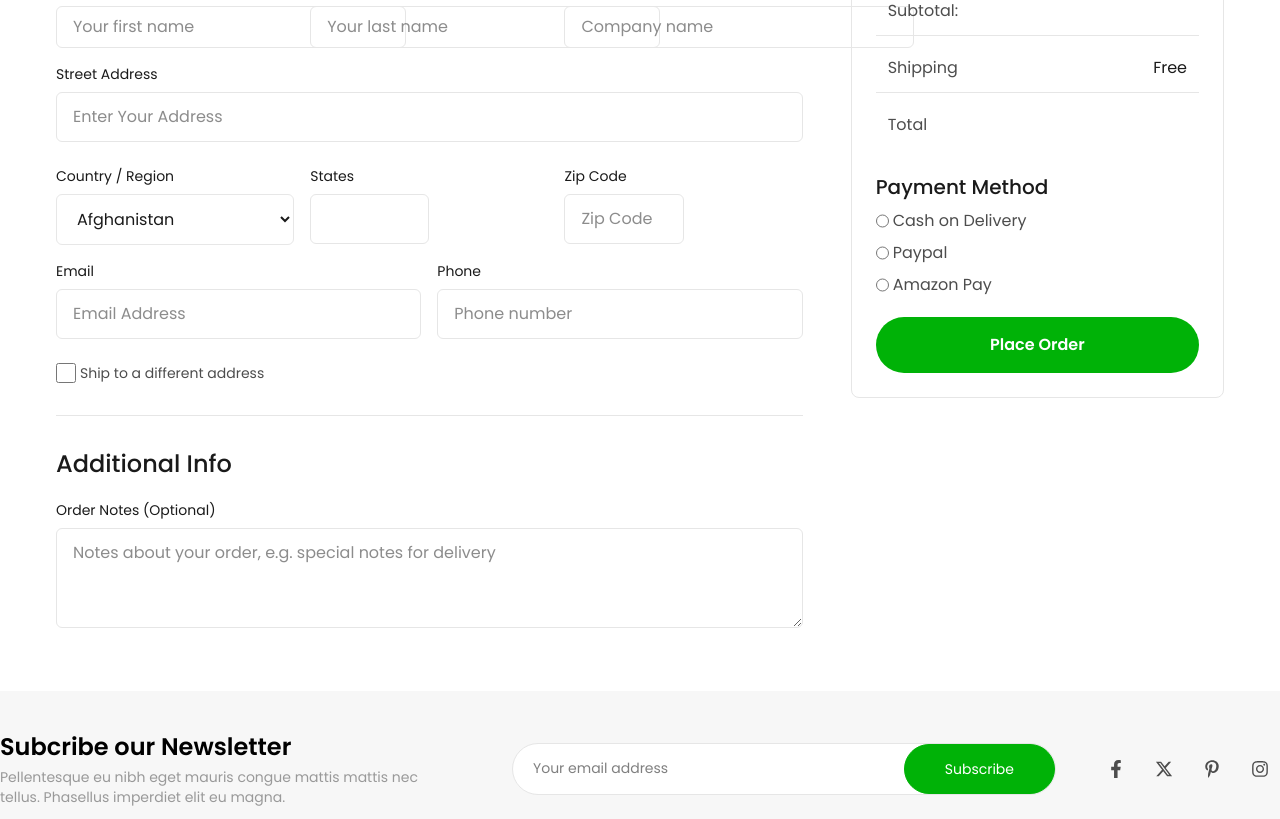
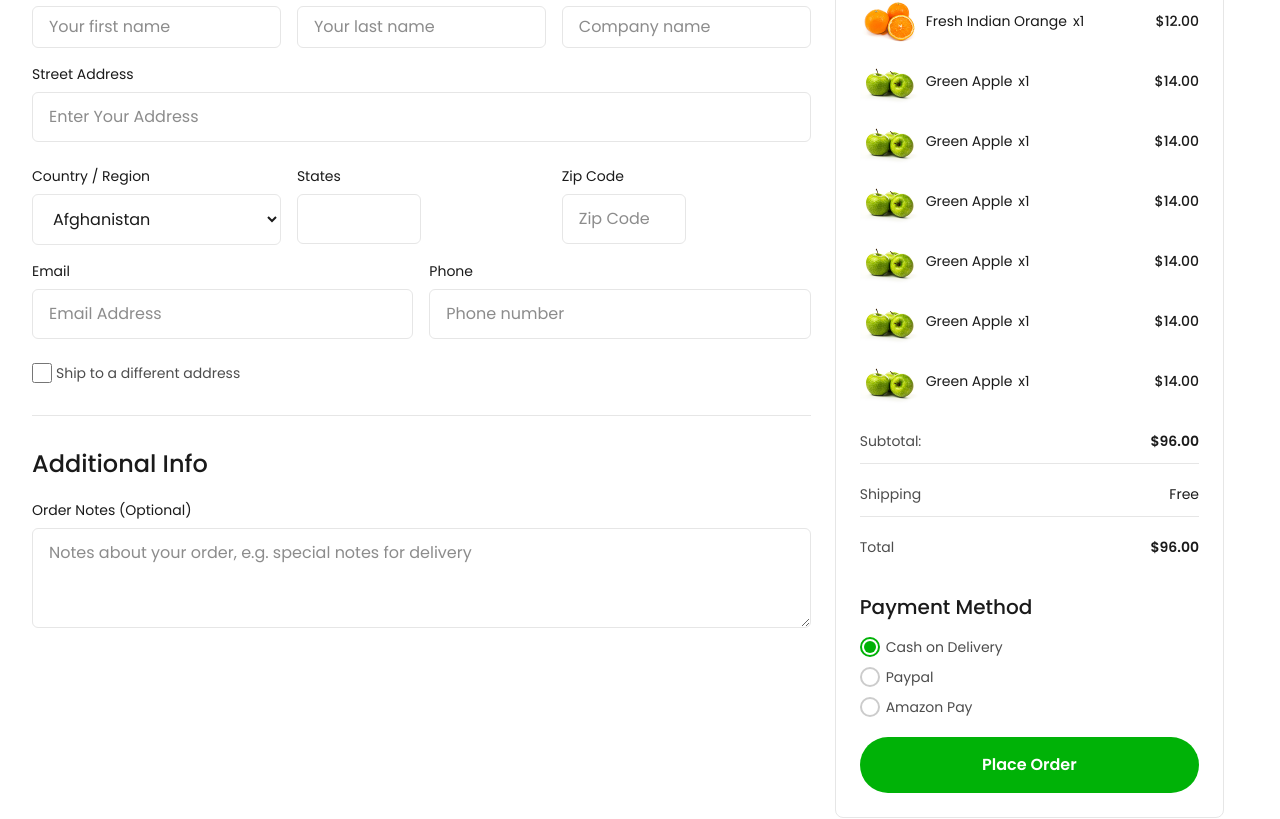
Before and after one commit to itsdevelopershakil/organic-food-e-commerce, a React (Vite) app: page /checkout in a window 1280 px wide. Shown: the part 380-1199 px from the top of the page. Built offline with nearby package versions, Linux system fonts and the light colour scheme.

Commit message:
checkout page completed!!!

```diff
--- /dev/null
+++ b/src/components/PaymentMethod.tsx
@@ -0,0 +1,84 @@
+import { useState } from 'react';
+
+const PaymentMethod = () => {
+    const [selected, setSelected] = useState('cod');
+
+    const radioOptions = [
+        { id: 'cod', label: 'Cash on Delivery' },
+        { id: 'paypal', label: 'Paypal' },
+        { id: 'amazon', label: 'Amazon Pay' },
+    ];
+
+    return (
+        <div className="">
+            <h4 className="text-[#1A1A1A] text-xl font-medium pt-6">
+                Payment Method
+            </h4>
+            <div className="my-4 space-y-2.5">
+                {radioOptions.map((method) => (
+                    <label
+                        key={method.id}
+                        className="flex gap-1.5 cursor-pointer"
+                    >
+                        <input
+                            type="radio"
+                            name="payment"
+                            value={method.id}
+                            checked={selected === method.id}
+                            onChange={() => setSelected(method.id)}
+                            className="hidden"
+                        />
+                        <div
+                            className={`w-5 h-5 border-2 rounded-full flex items-center justify-center ${
+                                selected === method.id
+                                    ? 'border-primary'
+                                    : 'border-[#CCCCCC]'
+                            }`}
+                        >
+                            {selected === method.id && (
+                                <div className="w-3 h-3 bg-primary rounded-full"></div>
+                            )}
+                        </div>
+                        <span className="text-[#4D4D4D] text-sm">
+                            {method.label}
+                        </span>
+                    </label>
+                ))}{' '}
+            </div>
+
+            {/* <div className="flex gap-1 text-[#4D4D4D]">
+                <input
+                    type="radio"
+                    id="cod"
+                    name="payment_method"
+                    defaultValue="cod"
+                    className=" border-white"
+                />
+
+                <label htmlFor="cod">Cash on Delivery</label>
+            </div>
+            <div className="flex gap-1 text-[#4D4D4D]">
+                <input
+                    type="radio"
+                    id="paypal"
+                    name="payment_method"
+                    defaultValue="paypal"
+                    className=" border-white"
+                />
+                <label htmlFor="paypal">Paypal</label>
+            </div>
+            <div className="flex gap-1 text-[#4D4D4D]">
+                <input
+                    type="radio"
+                    id="amazon-pay"
+                    name="payment_method"
+                    defaultValue="amazon-pay"
+                    className=" border-white"
+                />
+                <label htmlFor="amazon-pay">Amazon Pay</label>
+            </div> */}
+        </div>
+    );
+};
+
+export default PaymentMethod;
--- a/src/pages/Checkout.tsx
+++ b/src/pages/Checkout.tsx
@@ -1,37 +1,92 @@
-import { Link } from 'react-router-dom';
 import Breadcrumbs from '../components/Breadcrumbs';
 
+import React, { useEffect, useState } from 'react';
+import { useSelector } from 'react-redux';
 import CountryList from '../components/CountryList';
 import Divider from '../components/Divider';
+import PaymentMethod from '../components/PaymentMethod';
+import { RootState } from '../redux/store';
 
 const Checkout = () => {
+    const { cartItems } = useSelector((state: RootState) => state.cart);
+    const [subTotal, setSubTotal] = useState(0);
+    const [formData, setFormData] = useState({
+        firstName: '',
+        lastName: '',
+        companyName: '',
+        streetAddress: '',
+        country: '',
+        states: '',
+        zipCode: '',
+        email: '',
+        phone: '',
+        shipToDifferentAdd: false,
+        additionalInfo: '',
+    });
+
+    const handleTextArea = (e: React.ChangeEvent<HTMLTextAreaElement>) => {
+        setFormData({ ...formData, [e.target.name]: e.target.value });
+        console.log(formData);
+    };
+
+    const handleChange = (e: React.ChangeEvent<HTMLInputElement>) => {
+        setFormData({ ...formData, [e.target.name]: e.target.value });
+        console.log(formData);
+    };
+
+    const handleCountryChange = (
+        event: React.ChangeEvent<HTMLSelectElement>
+    ) => {
+        console.log(event.target.value);
+        setFormData({ ...formData, country: event.target.value });
+        console.log(formData);
+    };
+
+    const handleSubmit = () => {
+        console.log(formData);
+    };
+
+    useEffect(() => {
+        const subtotals = cartItems.reduce(
+            (acc, item) => acc + item.subtotal,
+            0
+        );
+        setSubTotal(subtotals);
+    }, [cartItems]);
+
     return (
         <div>
             <Breadcrumbs />
             <div className="max-width">
-                <div className="flex p-8 text-[#1A1A1A]">
-                    <div className="w-full lg:w-2/3  my-6 lg:mx-6">
+                <div className="lg:flex p-8 text-[#1A1A1A]">
+                    <div className="w-full lg:w-2/3  my-6">
                         <h3 className="text-2xl font-medium">
                             Billing Information
                         </h3>
                         <div className="grid grid-cols-12 gap-x-4 mt-5">
-                            <div className="col-span-4">
+                            <div className="col-span-12 sm:col-span-6 md:col-span-4">
                                 <p className="text-sm pb-2">First Name</p>
                                 <input
-                                    className="outline-0 border border-[#E6E6E6] rounded-[6px] py-2 px-4"
+                                    value={formData.firstName}
+                                    name="firstName"
+                                    onChange={handleChange}
+                                    className="outline-0 border border-[#E6E6E6] rounded-[6px] py-2 px-4 w-full"
                                     type="text"
                                     placeholder="Your first name"
                                 />
                             </div>
-                            <div className="col-span-4">
+                            <div className="col-span-12 sm:col-span-6 md:col-span-4 pt-4 sm:pt-0">
                                 <p className="text-sm pb-2">Last Name</p>
                                 <input
-                                    className="outline-0 border border-[#E6E6E6] rounded-[6px] py-2 px-4"
+                                    name="lastName"
+                                    onChange={handleChange}
+                                    value={formData.lastName}
+                                    className="outline-0 border border-[#E6E6E6] rounded-[6px] py-2 px-4 w-full"
                                     type="text"
                                     placeholder="Your last name"
                                 />
                             </div>
-                            <div className="col-span-4">
+                            <div className="col-span-12 md:col-span-4 pt-4 md:pt-0">
                                 <p className="text-sm pb-2">
                                     Company Name{' '}
                                     <span className="text-[#999999]">
@@ -39,7 +94,10 @@ const Checkout = () => {
                                     </span>
                                 </p>
                                 <input
-                                    className="outline-0 border border-[#E6E6E6] rounded-[6px] py-2 px-4"
+                                    value={formData.companyName}
+                                    name="companyName"
+                                    onChange={handleChange}
+                                    className="outline-0 border border-[#E6E6E6] rounded-[6px] py-2 px-4 w-full"
                                     type="text"
                                     placeholder="Company name"
                                 />
@@ -48,46 +106,61 @@ const Checkout = () => {
                         <div className="pt-4">
                             <p className="text-sm mb-2">Street Address</p>
                             <input
+                                name="streetAddress"
+                                onChange={handleChange}
+                                value={formData.streetAddress}
                                 className="w-full border border-[#E6E6E6] outline-0 py-3 px-4  rounded-[6px]"
                                 type="text"
                                 placeholder="Enter Your Address"
                             />
                         </div>
                         <div className="grid grid-cols-12 gap-x-4 pt-4">
-                            <div className="col-span-4">
+                            <div className="col-span-12 md:col-span-4">
                                 <CountryList
-                                    country="bangladesh"
-                                    handleChange={() => 'hi'}
+                                    country={formData.country}
+                                    handleChange={handleCountryChange}
                                 />
                             </div>
-                            <div className="col-span-4">
+                            <div className="col-span-6 md:col-span-4">
                                 <p className="text-sm py-2">States</p>
                                 <input
+                                    name="states"
+                                    value={formData.states}
+                                    onChange={handleChange}
                                     type="text"
-                                    className="outline-0 border border-[#E6E6E6] w-1/2 py-3 px-4 rounded-[6px]"
+                                    className="outline-0 border border-[#E6E6E6] w-full md:w-1/2 py-3 px-4 rounded-[6px]"
                                 />
                             </div>
-                            <div className="col-span-4">
+                            <div className="col-span-6 md:col-span-4">
                                 <p className="text-sm py-2">Zip Code</p>
                                 <input
+                                    name="zipCode"
+                                    value={formData.zipCode}
+                                    onChange={handleChange}
                                     type="text"
                                     placeholder="Zip Code"
-                                    className="outline-0 border border-[#E6E6E6] w-1/2 py-3 px-4 rounded-[6px]"
+                                    className="outline-0 border border-[#E6E6E6] w-full md:w-1/2 py-3 px-4 rounded-[6px]"
                                 />
                             </div>
                         </div>
                         <div className="py-4 grid gap-x-4 grid-cols-12">
-                            <div className="col-span-6">
+                            <div className="col-span-12 md:col-span-6">
                                 <p className="mb-2 text-sm">Email</p>
                                 <input
                                     type="email"
+                                    name="email"
+                                    value={formData.email}
+                                    onChange={handleChange}
                                     placeholder="Email Address"
                                     className="w-full outline-0 border border-[#E6E6E6] py-3 px-4 rounded-[6px]"
                                 />
                             </div>
-                            <div className="col-span-6">
+                            <div className="col-span-12 md:col-span-6 pt-4 md:pt-0">
                                 <p className="mb-2 text-sm">Phone</p>
                                 <input
+                                    name="phone"
+                                    value={formData.phone}
+                                    onChange={handleChange}
                                     type="text"
                                     placeholder="Phone number"
                                     className="w-full outline-0 border border-[#E6E6E6] py-3 px-4 rounded-[6px]"
@@ -96,6 +169,13 @@ const Checkout = () => {
                         </div>
                         <div className="flex gap-1 items-center pt-2 pb-8">
                             <input
+                                onClick={() =>
+                                    setFormData({
+                                        ...formData,
+                                        shipToDifferentAdd:
+                                            !formData.shipToDifferentAdd,
+                                    })
+                                }
                                 className="size-5 cursor-pointer"
                                 type="checkbox"
                             />
@@ -113,6 +193,9 @@ const Checkout = () => {
                                 Order Notes (Optional)
                             </p>
                             <textarea
+                                name="additionalInfo"
+                                value={formData.additionalInfo}
+                                onChange={handleTextArea}
                                 className="w-full outline-0 border border-[#E6E6E6] h-[100px] px-4 py-3 rounded-[6px]"
                                 placeholder="Notes about your order, e.g. special notes for delivery"
                             ></textarea>
@@ -121,70 +204,58 @@ const Checkout = () => {
 
                     <div className="w-full lg:w-1/3  my-6 lg:mx-6">
                         <div className="border border-[#E6E6E6] p-6 rounded-lg text-[#1a1a1a]">
-                            <h3 className="text-xl font-medium">
+                            <h3 className="text-xl font-medium mb-3">
                                 Order Summery
                             </h3>
-                            <div className="flex justify-between mt-2 p-3 border-b border-[#e6e6e6]">
+
+                            {cartItems.map((item, index) => (
+                                <div
+                                    key={index}
+                                    className="flex justify-between items-center text-sm text-[#1A1A1A]"
+                                >
+                                    <div className="flex gap-1.5 items-center">
+                                        <img
+                                            className="size-10 sm:size-15 object-contain"
+                                            src={item.image}
+                                            alt=""
+                                        />
+                                        <p className="text-xs sm:text-sm">
+                                            {item.title}
+                                        </p>
+                                        <p className="text-xs sm:text-sm">
+                                            x{item.quantity}
+                                        </p>
+                                    </div>
+                                    <p className="font-medium pl-2 sm:pl-0">
+                                        ${item.subtotal.toFixed(2)}
+                                    </p>
+                                </div>
+                            ))}
+
+                            <div className="flex justify-between mt-2 py-3 border-b border-[#e6e6e6] text-sm">
                                 <p className="text-[#4D4D4D]">Subtotal: </p>
                                 <p className="font-semibold">
-                                    {/* ${subTotal.toFixed(2)} */}
+                                    ${subTotal.toFixed(2)}
                                 </p>
                             </div>
-                            <div className="flex justify-between mt-2 p-3 border-b border-[#e6e6e6]">
+                            <div className="flex justify-between mt-2 py-3 border-b border-[#e6e6e6] text-sm">
                                 <p className="text-[#4D4D4D]">Shipping </p>
                                 <p>Free</p>
                             </div>
-                            <div className="flex justify-between mt-2 p-3 border-[#e6e6e6]">
+                            <div className="flex justify-between mt-2 py-3 border-[#e6e6e6] text-sm">
                                 <p className="text-[#4D4D4D]">Total</p>
                                 <p className="font-semibold">
-                                    {/* ${subTotal.toFixed(2)} */}
+                                    ${subTotal.toFixed(2)}
                                 </p>
                             </div>
-                            <div className="space-y-2">
-                                <h4 className="text-[#1A1A1A] text-xl font-medium pt-6">
-                                    Payment Method
-                                </h4>
-                                <div className="flex gap-1 text-[#4D4D4D]">
-                                    <input
-                                        type="radio"
-                                        id="cod"
-                                        name="payment_method"
-                                        defaultValue="cod"
-                                        className=" border-white"
-                                    />
-                                    <label htmlFor="cod">
-                                        Cash on Delivery
-                                    </label>
-                                </div>
-                                <div className="flex gap-1 text-[#4D4D4D]">
-                                    <input
-                                        type="radio"
-                                        id="paypal"
-                                        name="payment_method"
-                                        defaultValue="paypal"
-                                        className=" border-white"
-                                    />
-                                    <label htmlFor="paypal">Paypal</label>
-                                </div>
-                                <div className="flex gap-1 text-[#4D4D4D]">
-                                    <input
-                                        type="radio"
-                                        id="amazon-pay"
-                                        name="payment_method"
-                                        defaultValue="amazon-pay"
-                                        className=" border-white"
-                                    />
-                                    <label htmlFor="amazon-pay">
-                                        Amazon Pay
-                                    </label>
-                                </div>
-                            </div>
-                            <Link
-                                to="/checkout"
+                            <PaymentMethod />
+                            <button
                                 className="block mt-5 bg-primary w-full text-center text-white font-semibold rounded-[43px] cursor-pointer hover:border hover:border-gray-300 hover:text-primary hover:bg-white hover:shadow-sm duration-300 p-4 text-sm sm:text-base"
+                                type="button"
+                                onClick={handleSubmit}
                             >
                                 Place Order
-                            </Link>
+                            </button>
                         </div>
                     </div>
                 </div>
```
